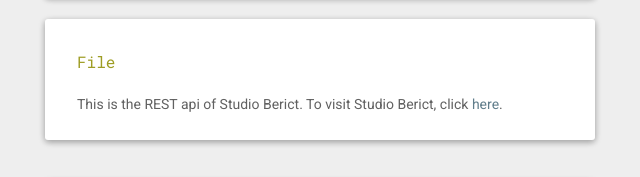
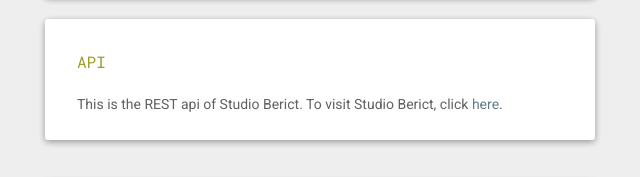
Before and after one commit to berict/api, a website: page html/index.html in a window 1280 px wide. Shown: the part 252-429 px from the top of the page, 320-960 px from the left. Drawn offline with Linux system fonts and the light colour scheme.

Commit message:
Updated html index title

```diff
--- a/html/index.html
+++ b/html/index.html
@@ -38,7 +38,7 @@
 <main>
     <div id="about_card" class="card">
         <section class="tab">
-            <div class="title">File</div>
+            <div class="title">API</div>
             <div class="content">
                 <section class="element">
                     <div class="info">
```
